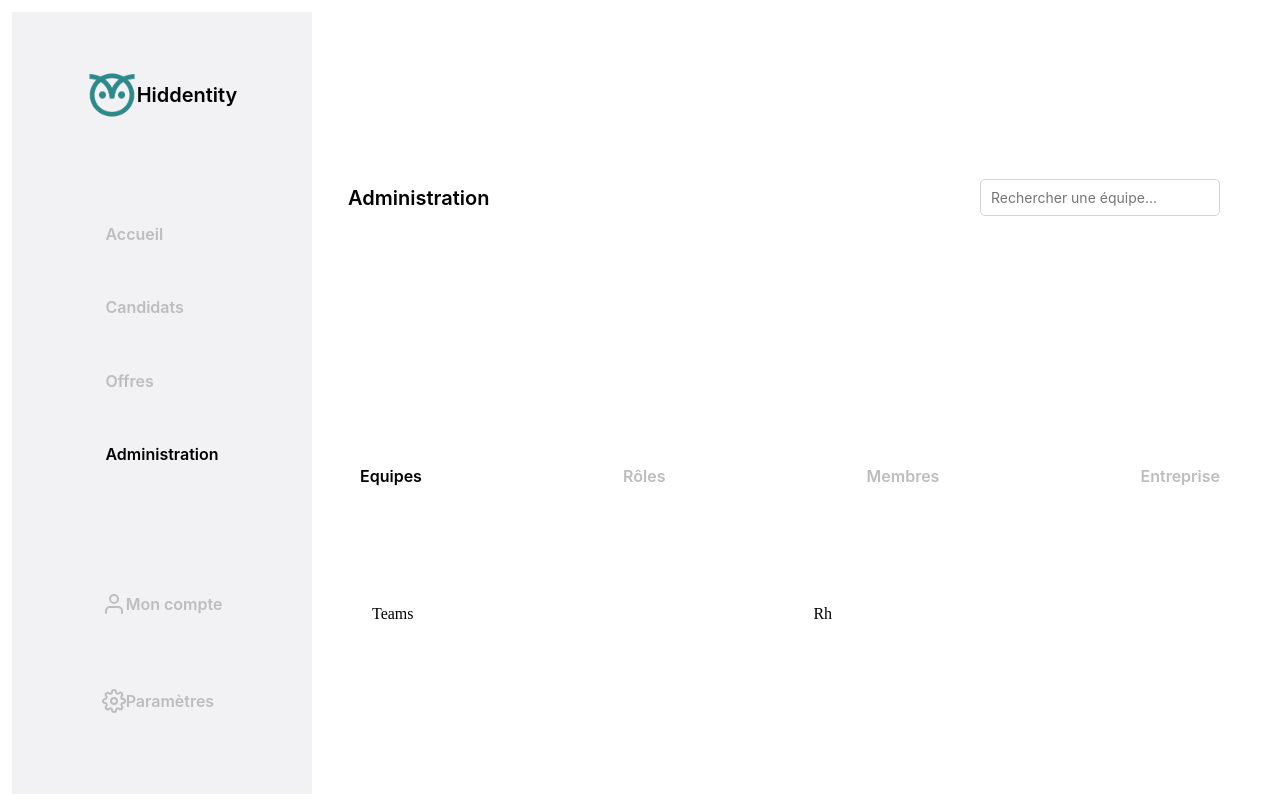
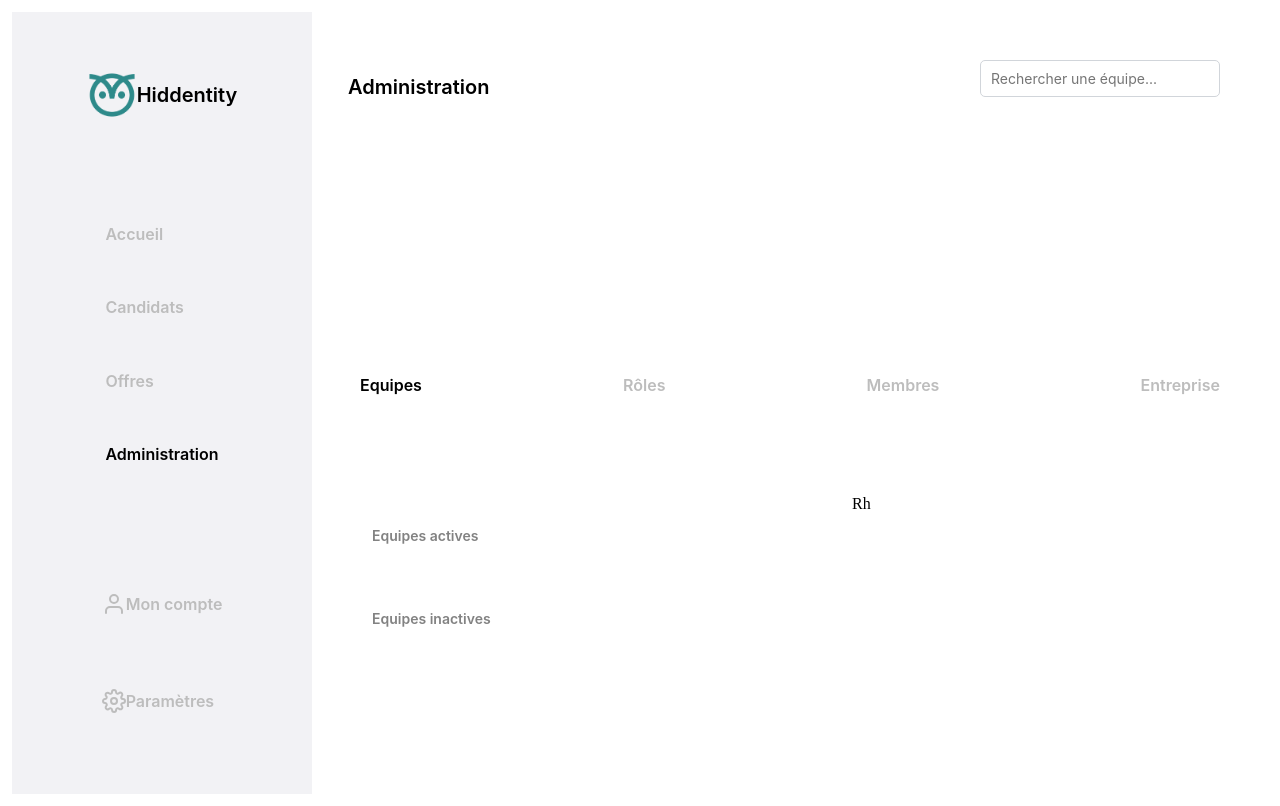
Before and after one commit to hiddentityfr/bird, a Next.js app: page / in a window 1280 px wide. Built offline with nearby package versions, Linux system fonts and the light colour scheme; a web font is replaced by a local one.

Commit message:
Fixing title and input position container

```diff
--- a/pages/administration.tsx
+++ b/pages/administration.tsx
@@ -12,7 +12,7 @@ export default function Administration() {
         <LeftSideBar />
         <Container>
           <Container justify="flex-start" align="stretch">
-            <Container row justify="space-between">
+            <Container row justify="space-between" align="flex-start">
               <Text variant="h4" color="#000000">
                 Administration
               </Text>
@@ -38,7 +38,14 @@ export default function Administration() {
                 </Text>
               </Container>
               <Container row justify="space-around" align="stretch">
-                <Container>Teams</Container>
+                <Container justify="flex-start">
+                  <Text variant="h6" color="#828282">
+                    Equipes actives
+                  </Text>
+                  <Text variant="h6" color="#828282">
+                    Equipes inactives
+                  </Text>
+                </Container>
                 <Container>Rh</Container>
               </Container>
             </Container>
```
